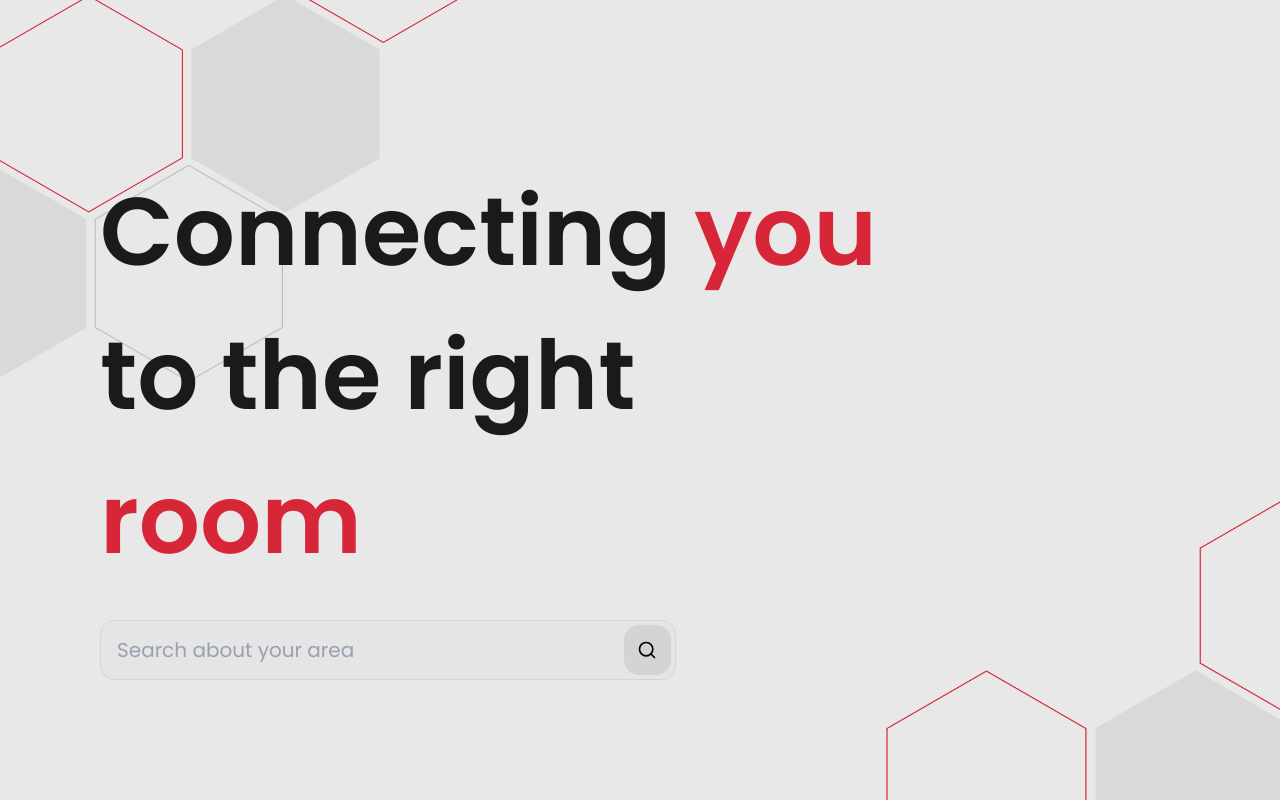
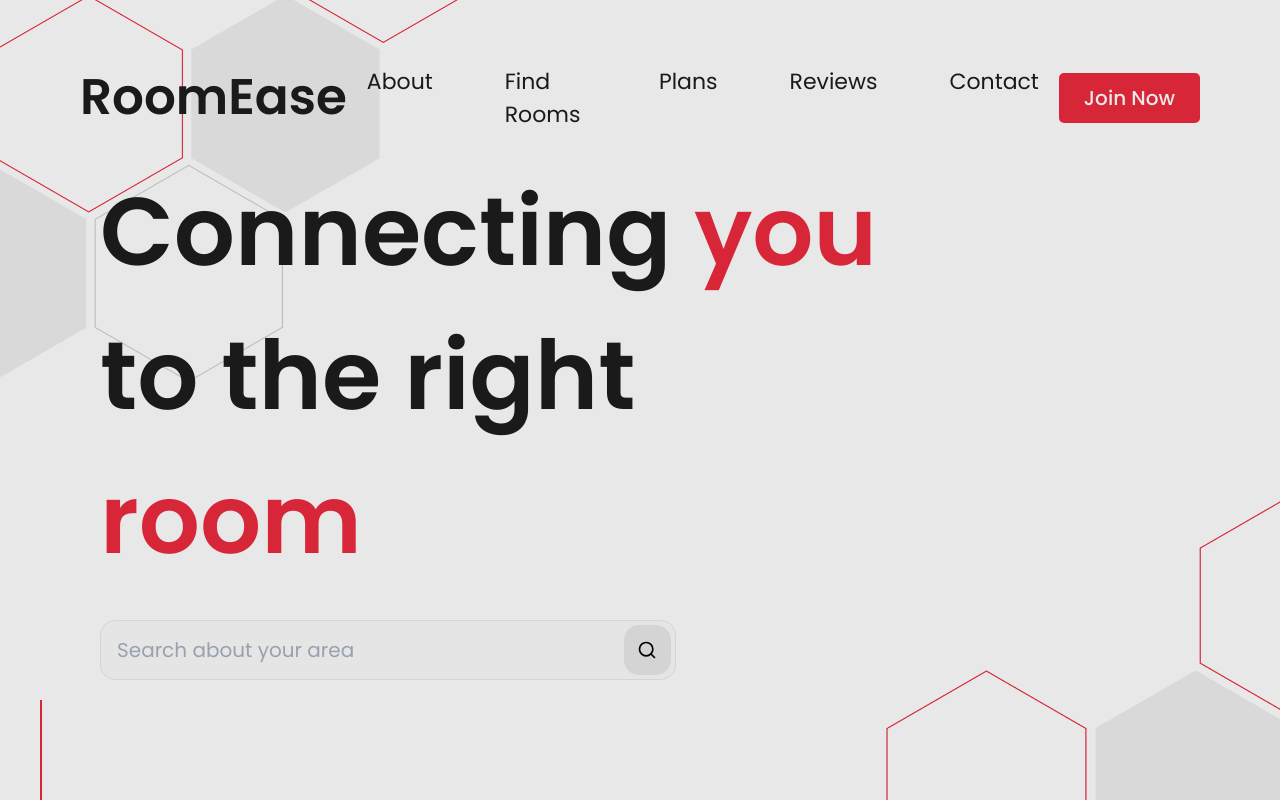
Before and after one commit to kshit273/RoomEase, a React (Vite) app: page / in a window 1280 px wide. Shown: the top 800 px of the page. Built offline with nearby package versions, Linux system fonts and the light colour scheme; no server answers.

Commit message:
added the navbar

```diff
--- a/src/App.jsx
+++ b/src/App.jsx
@@ -1,3 +1,4 @@
+import Navbar from "./components/Navbar";
 import About from "./sections/About";
 import Contact from "./sections/Contact";
 import Features from "./sections/Features";
@@ -8,27 +9,28 @@ import Testimonials from "./sections/Testimonials";
 function App() {
   return (
     <>
-      <div className="absolute top-[-20px] left-[-20px] z-1 md:w-[512px] w-[256px]  md:h-[560px] h-[280px] ">
+      <div className="absolute top-[-20px] left-[-20px] z-1 md:w-[512px] w-[256px]  md:h-[560px] h-[280px] pointer-events-none">
         <img src="/images/bgimg.png" alt="background" />
       </div>
-      <div className="absolute top-[1720px] left-[-20px] z-1 md:w-[512px] w-[256px]  md:h-[560px] h-[280px] ">
+      <div className="absolute top-[1720px] left-[-20px] z-1 md:w-[512px] w-[256px]  md:h-[560px] h-[280px] pointer-events-none">
         <img src="/images/bgimg3.png" alt="background" />
       </div>
-      <div className="absolute top-[3120px] left-[-20px] z-1 md:w-[512px] w-[256px]  md:h-[560px] h-[280px] ">
+      <div className="absolute top-[3120px] left-[-20px] z-1 md:w-[512px] w-[256px]  md:h-[560px] h-[280px] pointer-events-none">
         <img src="/images/bgimg3.png" alt="background" />
       </div>
-      <div className="absolute top-[4720px] left-[-20px] z-1 md:w-[512px] w-[256px]  md:h-[560px] h-[280px] ">
+      <div className="absolute top-[4720px] left-[-20px] z-1 md:w-[512px] w-[256px]  md:h-[560px] h-[280px] pointer-events-none">
         <img src="/images/bgimg3.png" alt="background" />
       </div>
-      <div className="absolute bottom-[-250px] right-0 z-1 md:w-[512px] w-[256px]  md:h-[560px] h-[280px]">
+      <div className="absolute bottom-[-250px] right-0 z-1 md:w-[512px] w-[256px]  md:h-[560px] h-[280px] pointer-events-none">
         <img src="/images/bgimg2.png" alt="background" />
       </div>
-      <div className="absolute bottom-[-1700px] right-0 z-1 md:w-[512px] w-[256px]  md:h-[560px] h-[280px]">
+      <div className="absolute bottom-[-1700px] right-0 z-1 md:w-[512px] w-[256px]  md:h-[560px] h-[280px] pointer-events-none">
         <img src="/images/bgimg2.png" alt="background" />
       </div>
-      <div className="absolute bottom-[-3050px] right-0 z-1 md:w-[512px] w-[256px]  md:h-[560px] h-[280px]">
+      <div className="absolute bottom-[-3050px] right-0 z-1 md:w-[512px] w-[256px]  md:h-[560px] h-[280px] pointer-events-none">
         <img src="/images/bgimg2.png" alt="background" />
       </div>
+      <Navbar />
       <Hero />
       <About />
       <Features />
--- /dev/null
+++ b/src/components/Navbar.jsx
@@ -0,0 +1,40 @@
+import { useState, useEffect } from "react";
+import { navLinks } from "../constants/Abt";
+import JoinBtn from "./JoinBtn";
+
+const Navbar = () => {
+  const [scrolled, setScrolled] = useState(false);
+
+  useEffect(() => {
+    const handleScroll = () => {
+      setScrolled(window.scrollY > 10);
+    };
+    window.addEventListener("scroll", handleScroll);
+    return () => window.removeEventListener("scroll", handleScroll);
+  }, []);
+  return (
+    <header className={`navbar ${scrolled ? "scrolled" : "not-scrolled"}`}>
+      <div className="inner">
+        <a href="#hero" className="logo">
+          RoomEase
+        </a>
+
+        <nav className="desktop">
+          <ul>
+            {navLinks.map(({ link, name }) => (
+              <li key={name} className="group px-5">
+                <a href={link}>
+                  <span className="text-[22px]">{name}</span>
+                  <span className="underline" />
+                </a>
+              </li>
+            ))}
+          </ul>
+        </nav>
+        <JoinBtn />
+      </div>
+    </header>
+  );
+};
+
+export default Navbar;
--- a/src/constants/Abt.js
+++ b/src/constants/Abt.js
@@ -199,6 +199,29 @@ const plans = [
   },
 ];
 
+const navLinks = [
+  {
+    name: "About",
+    link: "#about",
+  },
+  {
+    name: "Find Rooms",
+    link: "#rooms",
+  },
+  {
+    name: "Plans",
+    link: "#plans",
+  },
+  {
+    name: "Reviews",
+    link: "#testimonials",
+  },
+  {
+    name: "Contact",
+    link: "#contact",
+  },
+];
+
 export {
   about,
   tenantFeatureCards,
@@ -208,4 +231,5 @@ export {
   premiumList,
   testimonials,
   plans,
+  navLinks,
 };
--- a/src/index.css
+++ b/src/index.css
@@ -5,18 +5,20 @@
   --gradient: radial-gradient(circle, #e8e8e8 0%, #fff 100%);
 }
 
+#root {
+  min-height: 100vh;
+}
+
 html,
 body {
-  width: 100dvw;
+  margin: 0;
+  padding: 0;
+  /* width: 100dvw; */
   overflow-x: hidden;
   background-color: #e8e8e8;
   color: black;
   scroll-behavior: smooth;
   font-family: "Poppins";
-}
-
-section {
-  width: 100dvw;
 }
 
 .gradient-line {
@@ -149,7 +151,7 @@ section {
     @apply fixed w-full left-1/2 py-5 px-5 md:px-20 -translate-x-1/2 z-[100] transition-all duration-300 ease-in-out;
 
     &.scrolled {
-      @apply top-0 bg-black-100;
+      @apply top-0 bg-[#e8e8e8];
     }
 
     &.not-scrolled {
@@ -161,7 +163,7 @@ section {
     }
 
     .logo {
-      @apply text-white text-xl md:text-2xl font-semibold transition-transform duration-300 hover:scale-105;
+      @apply text-[#1a1a1a] text-[50px] font-semibold transition-transform duration-300 hover:scale-105;
     }
 
     nav.desktop {
@@ -171,14 +173,14 @@ section {
         @apply flex space-x-8;
 
         li {
-          @apply text-white relative;
+          @apply text-[#1a1a1a] relative;
 
           span {
-            @apply transition-colors duration-300 hover:text-white;
+            @apply transition-colors duration-300 hover:text-[#2e2e2e];
           }
 
           .underline {
-            @apply absolute -bottom-1 left-0 w-0 h-0.5 bg-white transition-all duration-300 group-hover:w-full;
+            @apply absolute -bottom-1 left-0 w-0 h-0.5 bg-[#d72638] transition-all duration-300 group-hover:w-full;
           }
         }
       }
--- a/src/sections/About.jsx
+++ b/src/sections/About.jsx
@@ -24,7 +24,7 @@ const About = () => {
     : "ml-25 mt-32 gap-25";
 
   return (
-    <section id="about" className="relative z-2 ">
+    <section id="about" className="relative z-2 pt-[100px]">
       {/* Timeline vertical red line */}
       <div
         className={`pointer-events-none absolute top-5 ${timelineLeft} ${timelineHeight} bg-[#D72638] w-[2px] z-0`}
--- a/src/sections/Contact.jsx
+++ b/src/sections/Contact.jsx
@@ -3,7 +3,7 @@ import Form from "../components/Form";
 
 const Contact = () => {
   return (
-    <section id="contact" className="relative overflow-hidden mt-[100px]">
+    <section id="contact" className="relative overflow-hidden pt-[100px]">
       <div className="bg-[#1a1a1a] h-[1000px] w-full flex">
         <div className="flex flex-col flex-1">
           <div className="flex flex-col items-center">
--- a/src/sections/Features.jsx
+++ b/src/sections/Features.jsx
@@ -7,7 +7,7 @@ const Features = () => {
   const isMedScreen = useMediaQuery({ maxWidth: 1800 });
   const isSmallScreen = useMediaQuery({ maxWidth: 800 });
   return (
-    <section id="features" className="relative mt-[100px] z-2">
+    <section id="features" className="relative pt-[100px] z-2">
       <div
         className={`flex flex-col ${
           isSmallScreen ? `gap-[75px]` : `gap-[150px]`
--- a/src/sections/Plans.jsx
+++ b/src/sections/Plans.jsx
@@ -6,7 +6,7 @@ const Plans = () => {
   return (
     <section
       id="plans"
-      className={`relative ${isSmallScreen ? `mt-[100px]` : `mt-[200px]`}  z-2`}
+      className={`relative ${isSmallScreen ? `pt-[100px]` : `pt-[200px]`}  z-2`}
     >
       <div className="flex flex-col items-center ">
         <div
--- a/src/sections/Testimonials.jsx
+++ b/src/sections/Testimonials.jsx
@@ -4,7 +4,7 @@ import { testimonials } from "../constants/Abt";
 
 const Testimonials = () => {
   return (
-    <section id="testimonials" className="relative z-2 ">
+    <section id="testimonials" className="relative z-2 pt-[100px]">
       <div className="flex items-center justify-center mt-[150px]">
         <Data />
       </div>
```
